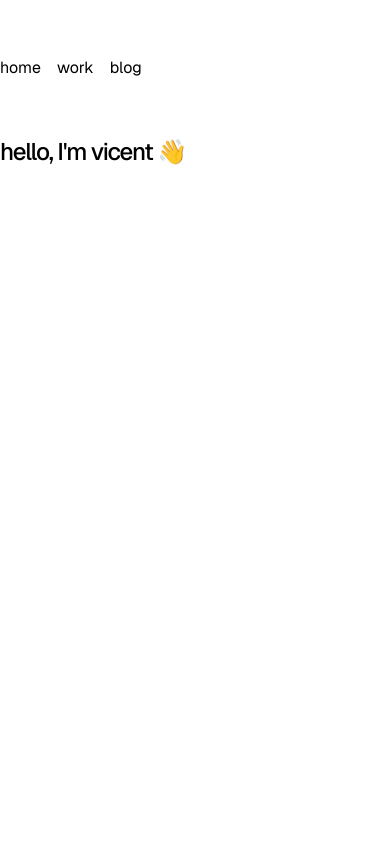
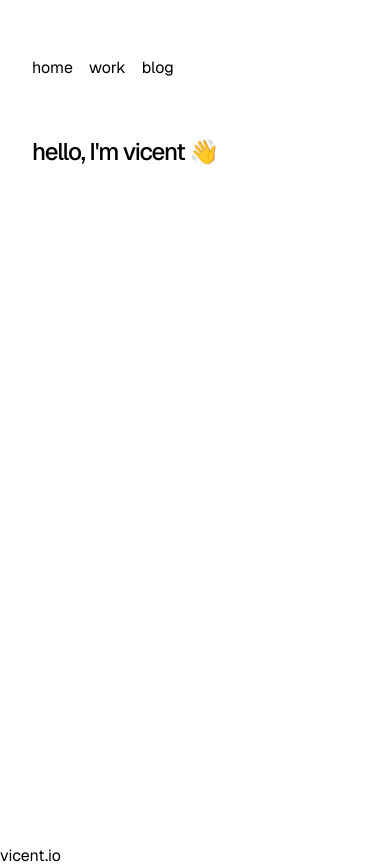
Before and after one commit to vigosan/portfolio, a Next.js app: page / in a window 390 px wide. Before the commit the page ends 844 px from the top, so only its background shows below. Built offline with nearby package versions, Linux system fonts and the light colour scheme.

Commit message:
adjust layout in mobile

```diff
--- a/src/app/layout.tsx
+++ b/src/app/layout.tsx
@@ -28,11 +28,12 @@ export default function Layout({
     <html lang="en">
       <body className={GeistSans.className}>
         <main className="min-h-screen">
-          <div className="mx-auto max-w-2xl py-14">
+          <div className="max-w-full px-8 py-14 lg:mx-auto lg:max-w-2xl lg:px-0">
             <Navbar className="flex gap-4 pb-14" />
             {children}
           </div>
         </main>
+        <footer>vicent.io</footer>
       </body>
     </html>
   );
```
